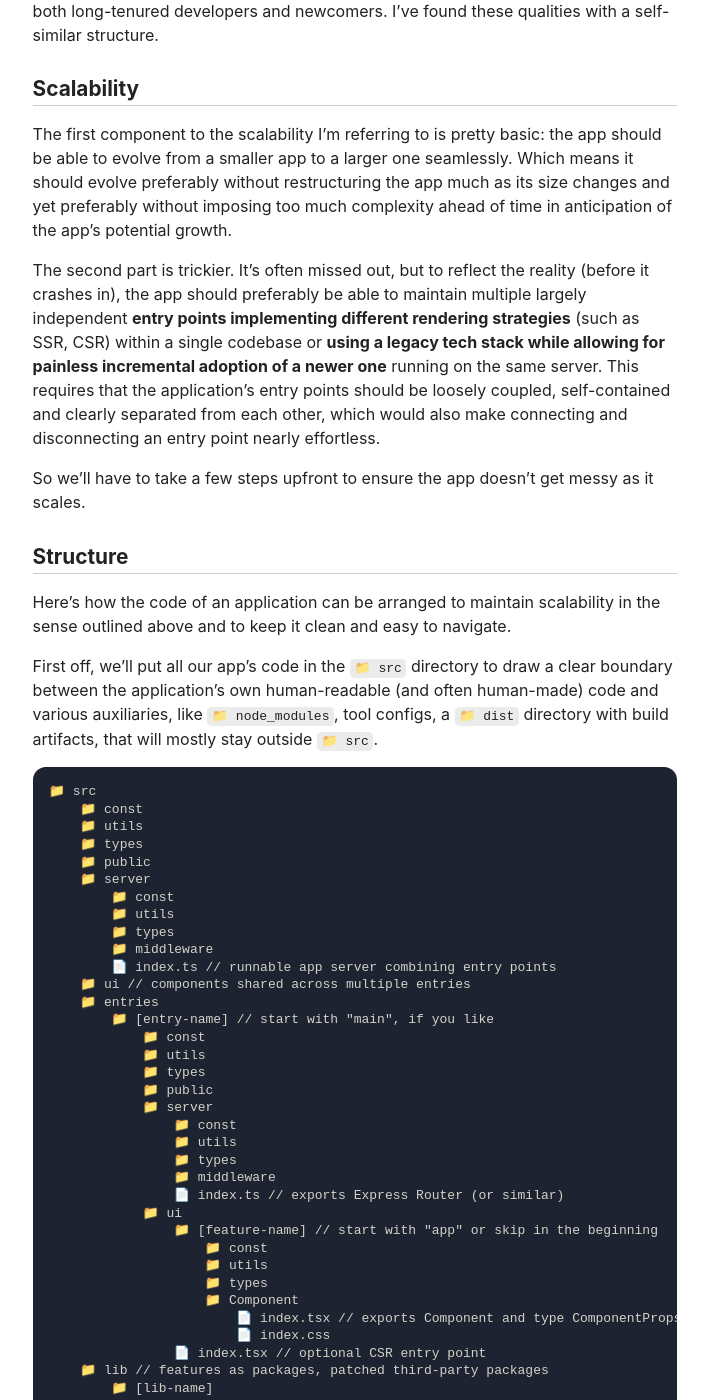
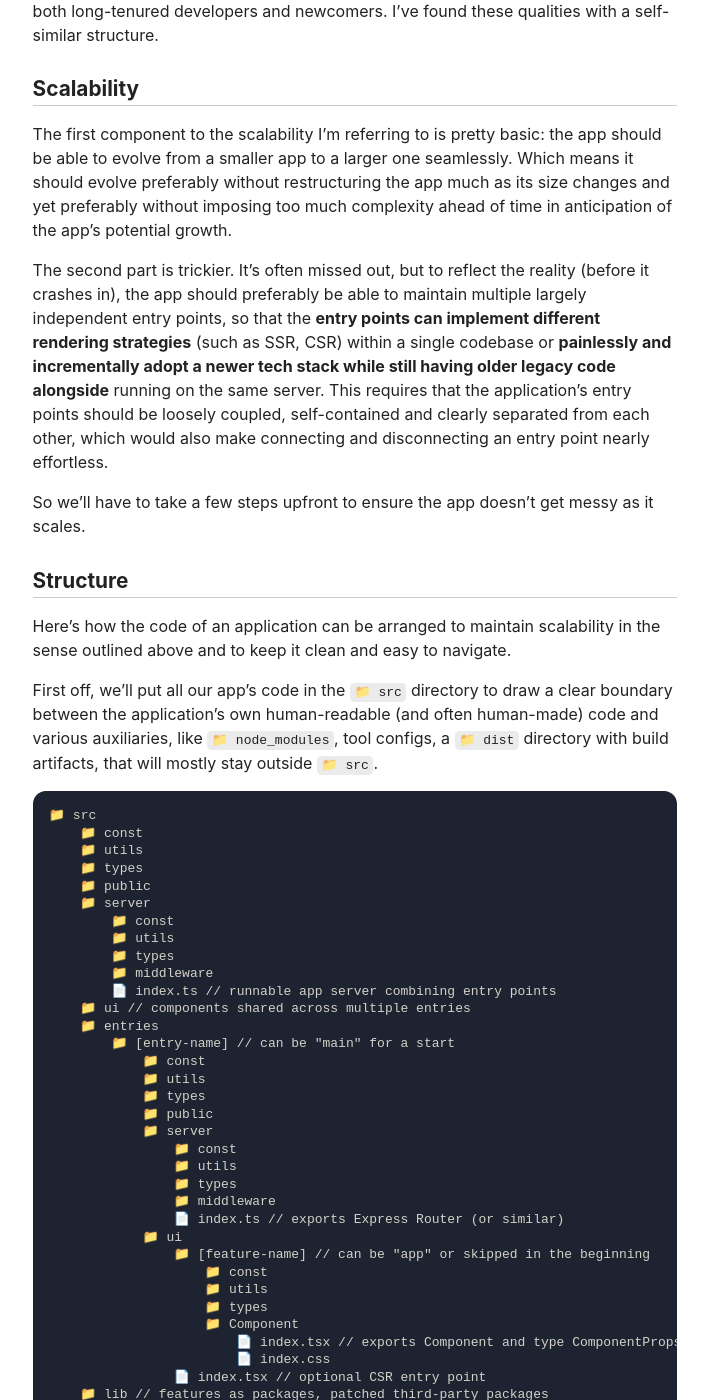
Before and after one commit to axtk/axtk.github.io, a Jekyll site: the page built from x/ssd.md, in a window 1280 px wide and 1400 px high, scrolled down 304 px. Shown: the whole window, without its empty margins (285-993 px from the left). Built offline with Jekyll 4.4.1, drawn with Linux system fonts in a browser that asks for light colours; our own code applies the rules of GitHub Pages for plain Markdown files; some of the changed text lies outside the part shown.

Commit message:
minor update

````diff
--- a/x/ssd.md
+++ b/x/ssd.md
@@ -17,7 +17,7 @@
 
 The first component to the scalability I'm referring to is pretty basic: the app should be able to evolve from a smaller app to a larger one seamlessly. Which means it should evolve preferably without restructuring the app much as its size changes and yet preferably without imposing too much complexity ahead of time in anticipation of the app's potential growth.
 
-The second part is trickier. It's often missed out, but to reflect the reality (before it crashes in), the app should preferably be able to maintain multiple largely independent **entry points implementing different rendering strategies** (such as SSR, CSR) within a single codebase or **using a legacy tech stack while allowing for painless incremental adoption of a newer one** running on the same server. This requires that the application's entry points should be loosely coupled, self-contained and clearly separated from each other, which would also make connecting and disconnecting an entry point nearly effortless.
+The second part is trickier. It's often missed out, but to reflect the reality (before it crashes in), the app should preferably be able to maintain multiple largely independent entry points, so that the **entry points can implement different rendering strategies** (such as SSR, CSR) within a single codebase or **painlessly and incrementally adopt a newer tech stack while still having older legacy code alongside** running on the same server. This requires that the application's entry points should be loosely coupled, self-contained and clearly separated from each other, which would also make connecting and disconnecting an entry point nearly effortless.
 
 So we'll have to take a few steps upfront to ensure the app doesn't get messy as it scales.
 
@@ -41,7 +41,7 @@
         📄 index.ts // runnable app server combining entry points
     📁 ui // components shared across multiple entries
     📁 entries
-        📁 [entry-name] // start with "main", if you like
+        📁 [entry-name] // can be "main" for a start
             📁 const
             📁 utils
             📁 types
@@ -53,7 +53,7 @@
                 📁 middleware
                 📄 index.ts // exports Express Router (or similar)
             📁 ui
-                📁 [feature-name] // start with "app" or skip in the beginning
+                📁 [feature-name] // can be "app" or skipped in the beginning
                     📁 const
                     📁 utils
                     📁 types
@@ -71,9 +71,9 @@
 
 As shown above, the app's **entry points replicate the basic app structure**, too. They can be regarded as self-contained quasi-apps that can act largely independently from each other. For this same reason, **cross-entry-point imports are strongly discouraged**.
 
-Each level of the app can contain auxiliary files arranged into the directories `📁 const`, `📁 utils`, `📁 types`, and optionally other domain-specific ones like `📁 middleware`. To facilitate navigation through the codebase, we should make file names very straightforward and transparent about their contents.
+Each level of the app, inside and outside the `📁 entries` directory, can contain auxiliary files arranged into the directories `📁 const`, `📁 utils`, `📁 types`, and optionally other domain-specific ones like `📁 middleware`.
 
-The common file managing convention boils down to the following rules: (1) **Single export per file.** This rule still allows to collocate the main export with a tightly related type export, such as a function's parameters type, in the same file, which is a good practice. (2) **Files are named exactly as their export.** With the same casing. For index files, this rule applies to the parent directory's name.
+To facilitate navigation through the codebase, we should make file names very straightforward and transparent about their contents. The common file managing convention boils down to the following rules: (1) **Single export per file.** This rule still allows to collocate the main export with a tightly related type export, such as a function's parameters type, in the same file, which is a good practice. (2) **Files are named exactly as their export.** With the same casing. For index files, this rule applies to the parent directory's name.
 
 ```diff
 📁 const
````
